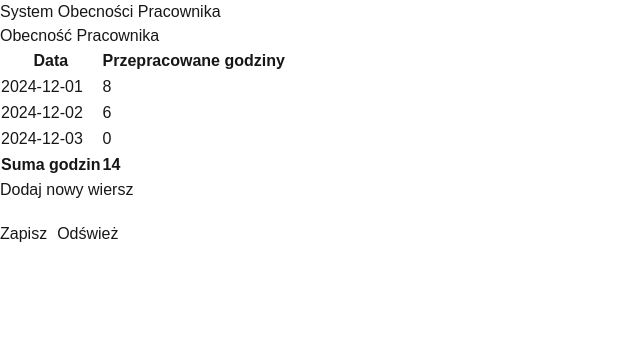
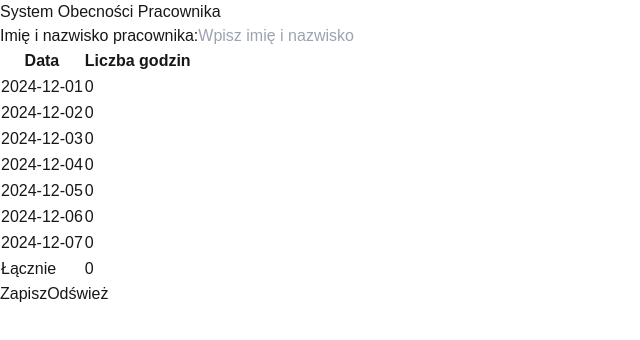
Before and after one commit to RobertSajdak/HR-system, a Next.js app: page / in a window 1280 px wide. Shown: the top 340 px of the page, without its empty margins (0-640 px from the left). Built offline with nearby package versions, Linux system fonts and the light colour scheme.

Commit message:
addition of a summation row and removal of logic errors

```diff
--- a/src/app/api/sampleData/route.ts
+++ b/src/app/api/sampleData/route.ts
@@ -3,9 +3,13 @@ import { NextResponse } from "next/server";
 export async function GET() {
     return NextResponse.json({
         workHours: {
-            "2024-12-01": 8,
-            "2024-12-02": 6,
+            "2024-12-01": 0,
+            "2024-12-02": 0,
             "2024-12-03": 0,
+            "2024-12-04": 0,
+            "2024-12-05": 0,
+            "2024-12-06": 0,
+            "2024-12-07": 0,
         },
     });
 }
--- a/src/components/AttendanceTable.tsx
+++ b/src/components/AttendanceTable.tsx
@@ -1,93 +1,138 @@
-'use client';
+"use client";
 
-import { useState } from "react";
+import React, { useState, useEffect } from "react";
 
 interface AttendanceData {
-  [date: string]: number;
+  workHours: Record<string, number>;
 }
 
-interface Props {
-  initialData: AttendanceData;
-}
+const AttendanceTable: React.FC = () => {
+  const [editableData, setEditableData] = useState<AttendanceData | null>(null);
+  const [employeeName, setEmployeeName] = useState<string>("");
+  const [savedData, setSavedData] = useState<AttendanceData | null>(null);
 
-const AttendanceTable = ({ initialData }: Props) => {
-  const [editableData, setEditableData] = useState<AttendanceData>({ ...initialData });
-  const [savedData, setSavedData] = useState<AttendanceData>({ ...initialData });
+  useEffect(() => {
+    // Pobieranie danych z API
+    fetch("/api/sampleData")
+      .then((res) => res.json())
+      .then((data: AttendanceData) => {
+        setEditableData(data);
+        setSavedData(data);  // Przechowywanie danych początkowych w savedData
+      })
+      .catch((error) => console.error("Error loading data:", error));
+  }, []);
 
-  const handleChange = (date: string, value: string) => {
-    const hours = Math.max(0, Math.min(24, Number(value))); // Walidacja wartości godzin
-    setEditableData((prevData) => ({
-      ...prevData,
-      [date]: hours,
-    }));
+  const handleNameChange = (e: React.ChangeEvent<HTMLInputElement>) => {
+    setEmployeeName(e.target.value);
   };
 
-  const addRow = () => {
-    const lastDate = Object.keys(editableData).sort().pop();
-    const newDate = lastDate ? new Date(lastDate) : new Date("2024-12-04");
-    newDate.setDate(newDate.getDate() + 1);
-    const newDateString = newDate.toISOString().split('T')[0];
-
-    setEditableData((prevData) => ({
-      ...prevData,
-      [newDateString]: 0,
-    }));
+  const handleHoursChange = (date: string, value: string) => {
+    if (editableData) {
+      const hours = parseInt(value, 10);
+      if (!isNaN(hours) && hours >= 0 && hours <= 24) {
+        setEditableData({
+          ...editableData,
+          workHours: {
+            ...editableData.workHours,
+            [date]: hours,
+          },
+        });
+      }
+    }
   };
 
   const handleSave = () => {
-    setSavedData({ ...editableData });
-    alert("Zmiany zapisane.");
+    if (editableData) {
+      setSavedData(editableData); // Zapisujemy zmodyfikowane dane
+      alert("Dane zostały zapisane.");
+    }
   };
 
   const handleReset = () => {
-    // Przywrócenie danych zapisanych bez chwilowego usuwania wierszy
-    setEditableData(() => ({ ...savedData }));
-    alert("Przywrócono zapisane dane.");
+    if (savedData) {
+      setEditableData(savedData);  // Przywracamy zapisane dane
+      alert("Przywrócono zapisane dane.");
+    }
   };
 
-  const totalHours = Object.values(editableData).reduce((acc, hours) => acc + hours, 0);
+  if (!editableData) {
+    return <div>Loading...</div>;
+  }
+
+  // Oblicz całkowitą liczbę godzin
+  const totalHours = Object.values(editableData.workHours).reduce(
+    (acc, hours) => acc + hours,
+    0
+  );
 
   return (
-    <div>
-      <h2>Obecność Pracownika</h2>
-      <table border={1}>
+    <div className="p-4">
+      {/* Formularz wprowadzania danych pracownika */}
+      <div className="mb-4">
+        <label htmlFor="employeeName" className="block font-medium mb-2">
+          Imię i nazwisko pracownika:
+        </label>
+        <input
+          id="employeeName"
+          type="text"
+          value={employeeName}
+          onChange={handleNameChange}
+          placeholder="Wpisz imię i nazwisko"
+          className="border border-gray-300 rounded p-2 w-full"
+        />
+      </div>
+
+      {/* Wyświetlanie danych pracownika */}
+      {employeeName && (
+        <h2 className="text-lg font-semibold mb-4">
+          Obecność pracownika: {employeeName}
+        </h2>
+      )}
+
+      {/* Tabela */}
+      <table className="border-collapse border border-gray-300 w-full mb-4">
         <thead>
           <tr>
-            <th>Data</th>
-            <th>Przepracowane godziny</th>
+            <th className="border border-gray-300 p-2">Data</th>
+            <th className="border border-gray-300 p-2">Liczba godzin</th>
           </tr>
         </thead>
         <tbody>
-          {Object.entries(editableData).map(([date, hours]) => (
+          {Object.entries(editableData.workHours).map(([date, hours]) => (
             <tr key={date}>
-              <td>{date}</td>
-              <td>
+              <td className="border border-gray-300 p-2">{date}</td>
+              <td className="border border-gray-300 p-2">
                 <input
                   type="number"
                   value={hours}
-                  onChange={(e) => handleChange(date, e.target.value)}
+                  onChange={(e) => handleHoursChange(date, e.target.value)}
                   min="0"
                   max="24"
+                  className="w-full border border-gray-300 rounded p-1"
                 />
               </td>
             </tr>
           ))}
-          <tr>
-            <td><strong>Suma godzin</strong></td>
-            <td><strong>{totalHours}</strong></td>
+          {/* Wiersz sumujący */}
+          <tr className="bg-gray-100 font-bold">
+            <td className="border border-gray-300 p-2">Łącznie</td>
+            <td className="border border-gray-300 p-2">{totalHours}</td>
           </tr>
         </tbody>
       </table>
 
-      {Object.keys(editableData).length < 31 && (
-        <button onClick={addRow}>Dodaj nowy wiersz</button>
-      )}
-
-      <div style={{ marginTop: "20px" }}>
-        <button onClick={handleSave} style={{ marginRight: "10px" }}>
+      {/* Przyciski */}
+      <div className="flex space-x-4">
+        <button
+          onClick={handleSave}
+          className="bg-blue-500 text-white p-2 rounded hover:bg-blue-600"
+        >
           Zapisz
         </button>
-        <button onClick={handleReset}>
+        <button
+          onClick={handleReset}
+          className="bg-gray-500 text-white p-2 rounded hover:bg-gray-600"
+        >
           Odśwież
         </button>
       </div>
```
